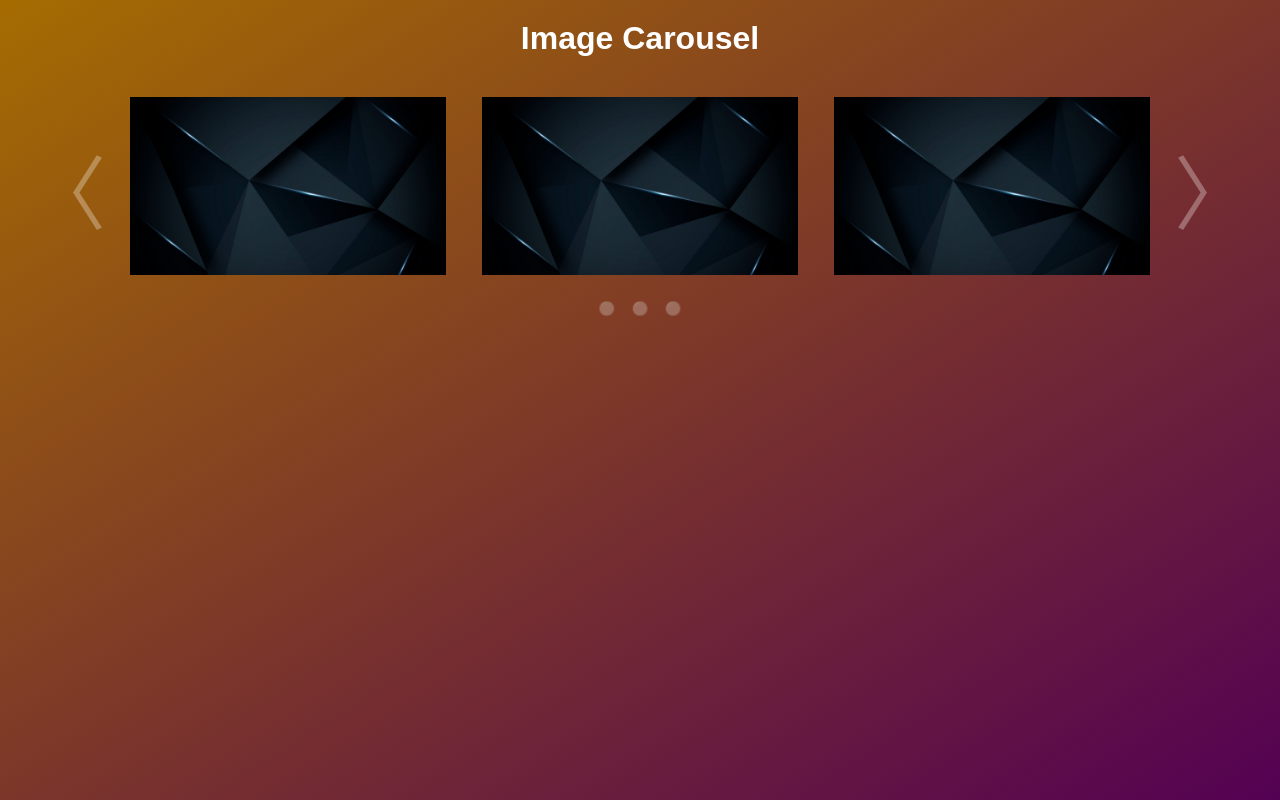
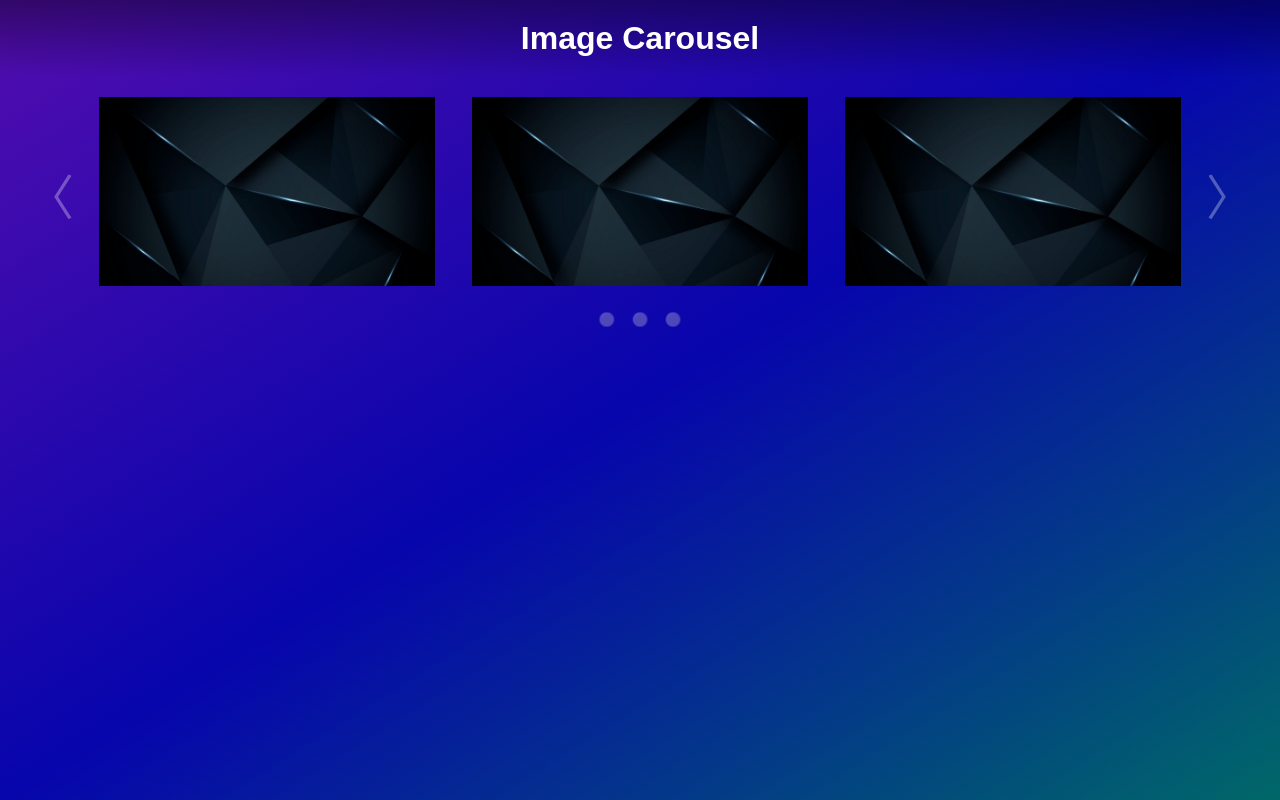
Before and after one commit to williamandrews2/ImageCarousel, a plain HTML site: page index.html in a window 1280 px wide. Drawn offline with Linux system fonts and the light colour scheme.

Commit message:
Changed background.

```diff
--- a/carousel.css
+++ b/carousel.css
@@ -18,8 +18,9 @@ button {
   margin-top: 0px;
   background: linear-gradient(
     to bottom right,
-    rgb(165, 108, 1),
-    rgb(83, 1, 83)
+    rgb(83, 13, 175),
+    rgb(7, 5, 172),
+    rgb(0, 104, 104)
   );
   min-height: 100vh;
 }
@@ -28,6 +29,7 @@ button {
   text-align: center;
   margin: 0px;
   padding: 20px 0px;
+  background: linear-gradient(to bottom, rgba(0, 0, 0, 0.4), rgba(0, 0, 0, 0));
 }
 
 .image-carousel {
@@ -50,7 +52,7 @@ button {
 }
 
 .carousel-nav-button {
-  font-size: 5rem;
+  font-size: 3rem;
 }
 
 .carousel-nav-button,
```
